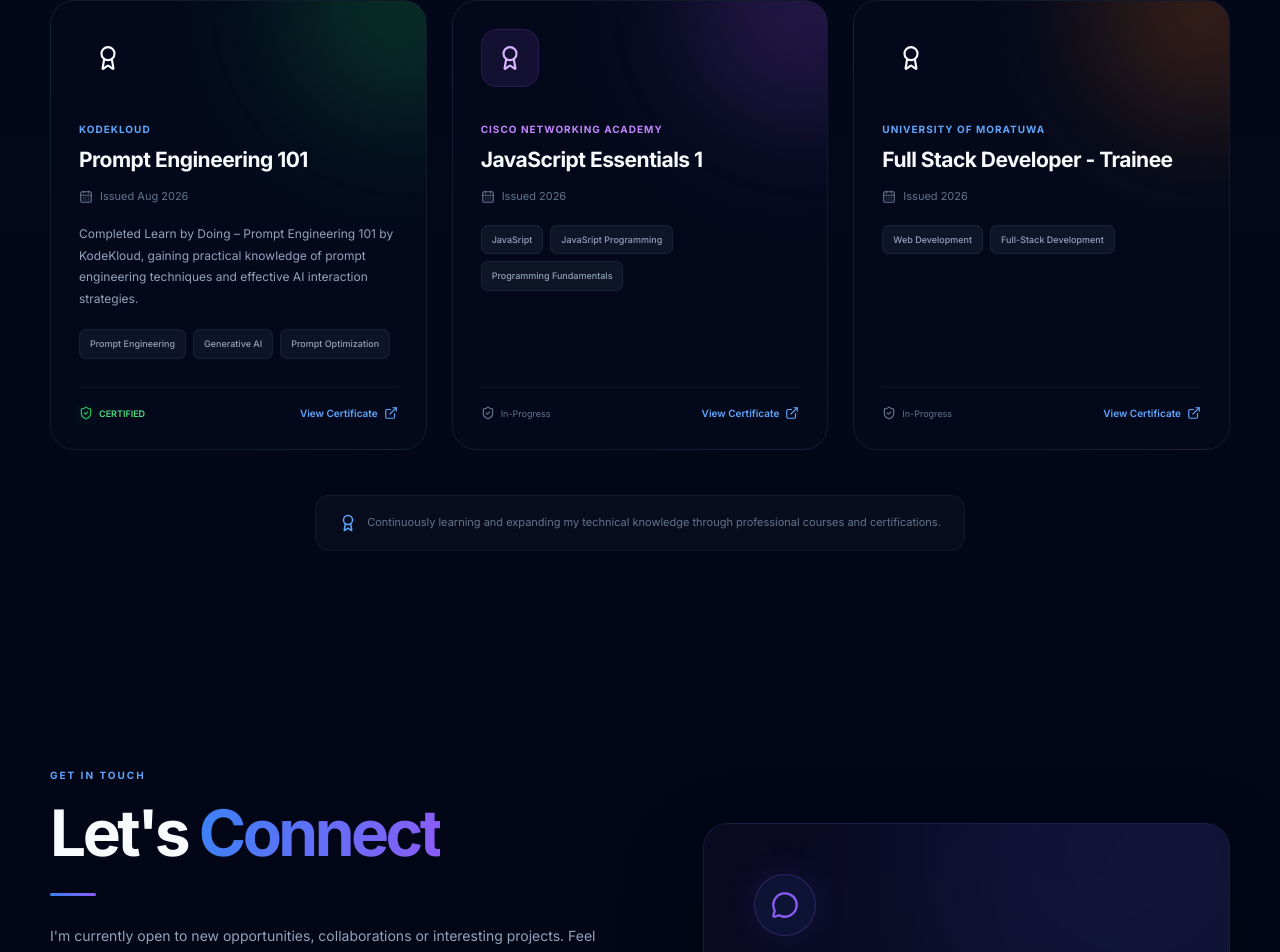
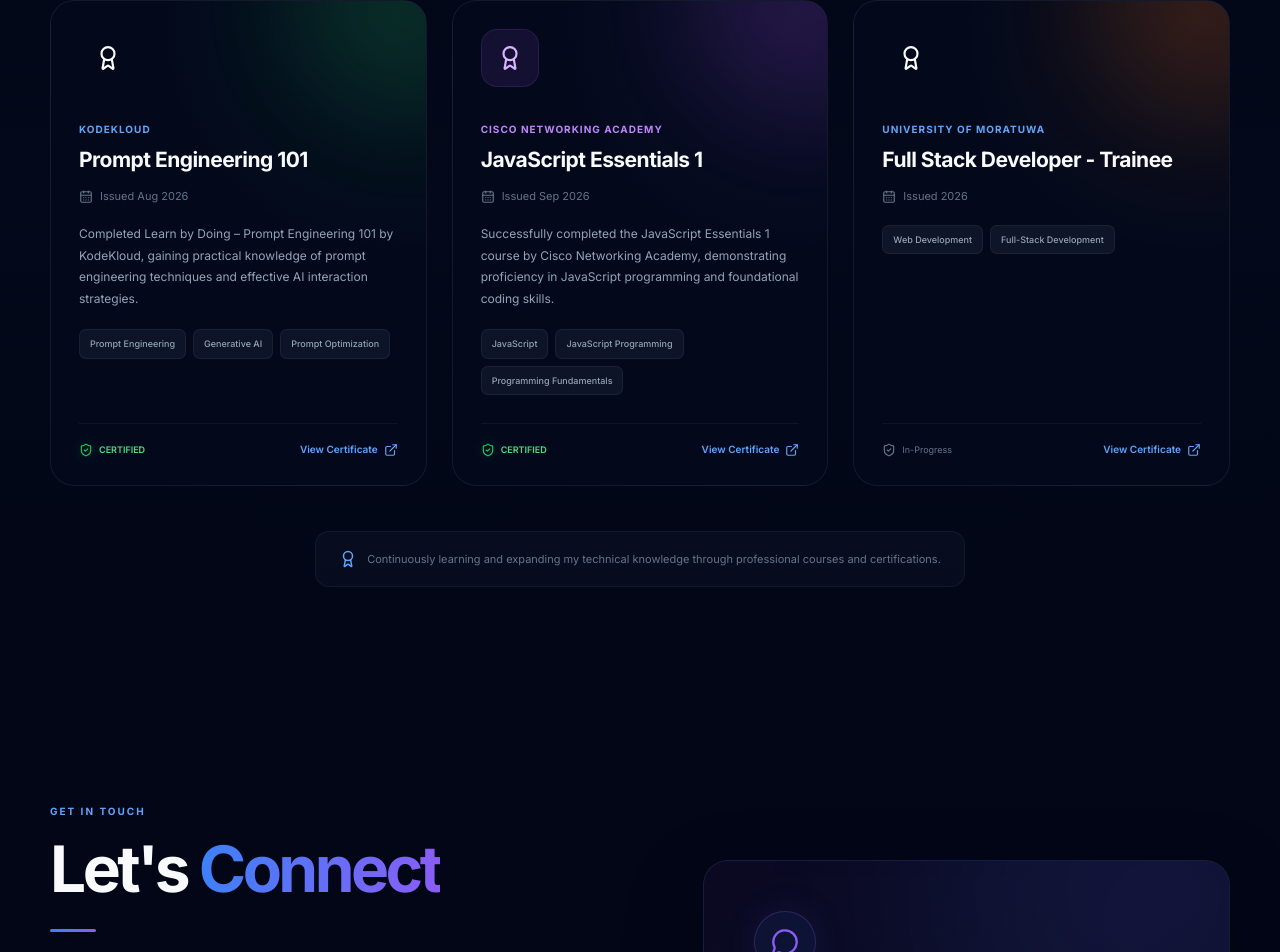
Before and after one commit to nvhewamanage/my-portfolio-website, a React (Vite) app: page / in a window 1280 px wide. Shown: the part 5473-6425 px from the top of the page. Built offline with nearby package versions, Linux system fonts and the light colour scheme.

Commit message:
update  certification card

```diff
--- a/src/sections/Certifications/Certifications.tsx
+++ b/src/sections/Certifications/Certifications.tsx
@@ -26,16 +26,16 @@
   {
     title: "JavaScript Essentials 1",
     organization: "Cisco Networking Academy",
-    date: "2026",
-    credentialId: "In-Progress",
+    date: "Sep 2026",
+    credentialId: "CERTIFIED",
     description:
-      "",
+      "Successfully completed the JavaScript Essentials 1 course by Cisco Networking Academy, demonstrating proficiency in JavaScript programming and foundational coding skills.",
     skills: [
-      "JavaSript",
-      "JavaSript Programming",
+      "JavaScript",
+      "JavaScript Programming",
       "Programming Fundamentals"
     ],
-    certificateUrl: "",
+    certificateUrl: "https://www.credly.com/badges/2d6d16d5-1454-4eab-8682-7a011bebfe17/public_url",
     color: "purple",
   },
 
```
